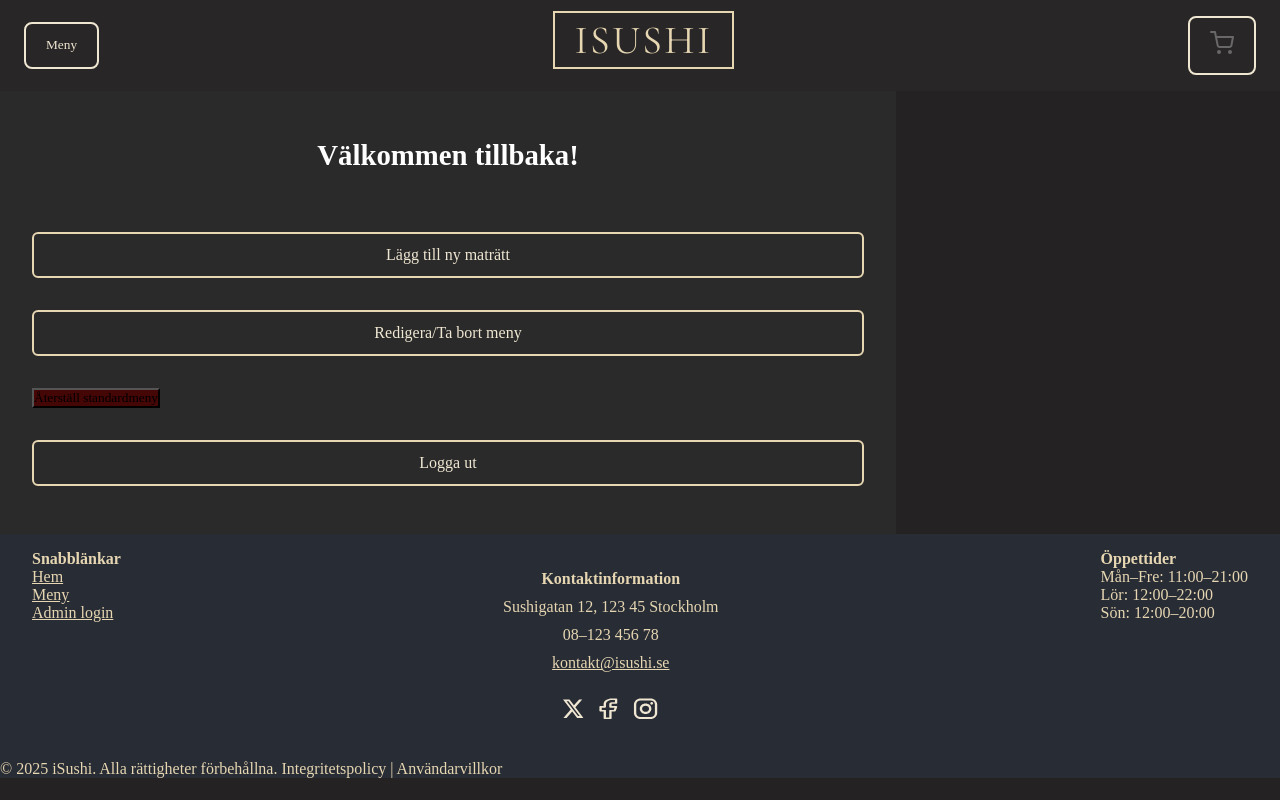
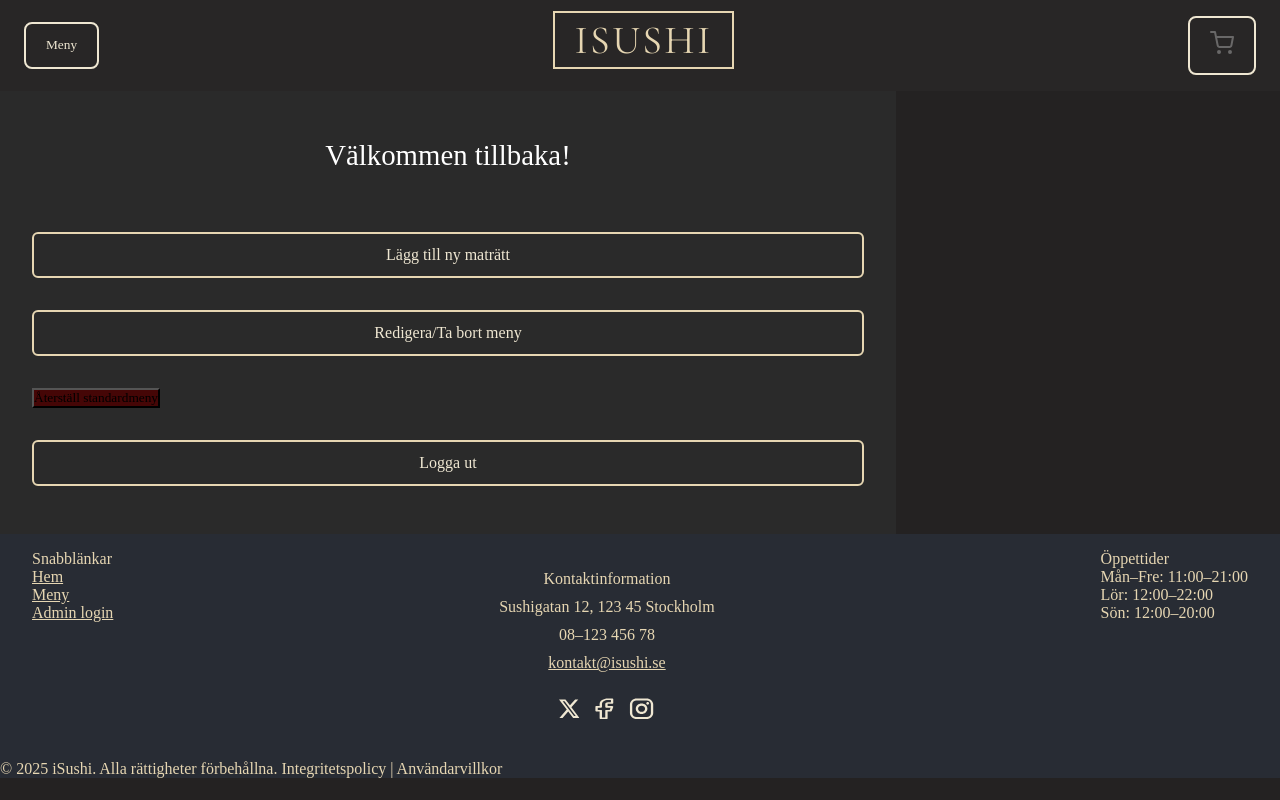
Before and after one commit to FBetulDemir/fed24-restaurant-app, a React (Vite) app: page /#/components/admin/1 in a window 1280 px wide. Built offline with nearby package versions, Linux system fonts and the light colour scheme; no server answers.

Commit message:
Fixed image issue on menu for deployment and added global css for font

```diff
--- a/src/index.css
+++ b/src/index.css
@@ -3,3 +3,8 @@ html, body, #root {
     margin: 0;
     padding: 0;
 }
+
+body, h1, h2, h3, h4, h5, h6, p, li, a, span, div {
+    font-style: normal;
+    font-weight: normal;
+  }
--- a/src/pages/ProductDrinks.jsx
+++ b/src/pages/ProductDrinks.jsx
@@ -4,6 +4,7 @@ import { sushiMenu } from "../data/produktLists.js";
 import UploadAllMenus from "../components/UploadAllMenusButton.jsx";
 import { useCartStore } from "../data/CartStore.js";
 import MenuContext from "../components/MenuContext.jsx";
+import imageDrinks from "../assets/drinks.jpg"
 
 const DrinksMenu = () => {
   const { menuData, error, loading } = useContext(MenuContext);
@@ -30,7 +31,7 @@ const DrinksMenu = () => {
     <section className="product-page">
       {error && <p className="error">{error}</p>}
       <div className="product-img-sides-container">
-        <img src={drinks.image} alt={drinks.name} className="product-image" />
+        <img src={imageDrinks} alt={drinks.name} className="product-image" />
         <p className="product-sides">{drinks.sides}</p>
       </div>
       <div className="product-price-descrip-container">
--- a/src/pages/ProductMaki.jsx
+++ b/src/pages/ProductMaki.jsx
@@ -5,6 +5,7 @@ import UploadAllMenus from "../components/UploadAllMenusButton.jsx";
 import { useCartStore } from "../data/CartStore.js";
 import Toast from "../components/Toast.jsx";
 import MenuContext from "../components/MenuContext.jsx";
+import imageMakiSushi from "../assets/maki_sushi.jpg"
 
 const MakiSushi = () => {
   const { menuData, error, loading } = useContext(MenuContext);
@@ -61,7 +62,7 @@ const MakiSushi = () => {
         {error && <p className="error">{error}</p>}
         <div className="product-img-sides-container">
           <img
-            src={makiSushi.image}
+            src={imageMakiSushi}
             alt={makiSushi.name}
             className="product-image"
           />
--- a/src/pages/ProductNigiri.jsx
+++ b/src/pages/ProductNigiri.jsx
@@ -4,6 +4,7 @@ import { sushiMenu } from "../data/produktLists.js";
 import UploadAllMenus from "../components/UploadAllMenusButton.jsx";
 import { useCartStore } from "../data/CartStore.js";
 import MenuContext from "../components/MenuContext.jsx";
+import imageNigiri from "../assets/nigiri_sushi.jpg"
 
 const NigiriSushi = () => {
   const { menuData, error, loading } = useContext(MenuContext);
@@ -30,7 +31,7 @@ const NigiriSushi = () => {
       {error && <p className="error">{error}</p>}
       <div className="product-img-sides-container">
         <img
-          src={nigiriSushi.image}
+          src={imageNigiri}
           alt={nigiriSushi.name}
           className="product-image"
         />
--- a/src/pages/ProductSashimi.jsx
+++ b/src/pages/ProductSashimi.jsx
@@ -4,6 +4,7 @@ import { sushiMenu } from "../data/produktLists";
 import UploadAllMenus from "../components/UploadAllMenusButton.jsx";
 import { useCartStore } from "../data/CartStore.js";
 import MenuContext from "../components/MenuContext.jsx";
+import imageSashimi from "../assets/sashimi.jpg"
 
 const Sashimi = () => {
   const { menuData, error, loading } = useContext(MenuContext);
@@ -49,7 +50,7 @@ const Sashimi = () => {
     <section className="product-page">
       {error && <p className="error">{error}</p>}
       <div className="product-img-sides-container">
-        <img src={sashimi.image} alt={sashimi.name} className="product-image" />
+        <img src={imageSashimi} alt={sashimi.name} className="product-image" />
         <p className="product-sides">{sashimi.sides}</p>
       </div>
       <div className="product-price-descrip-container">
```
